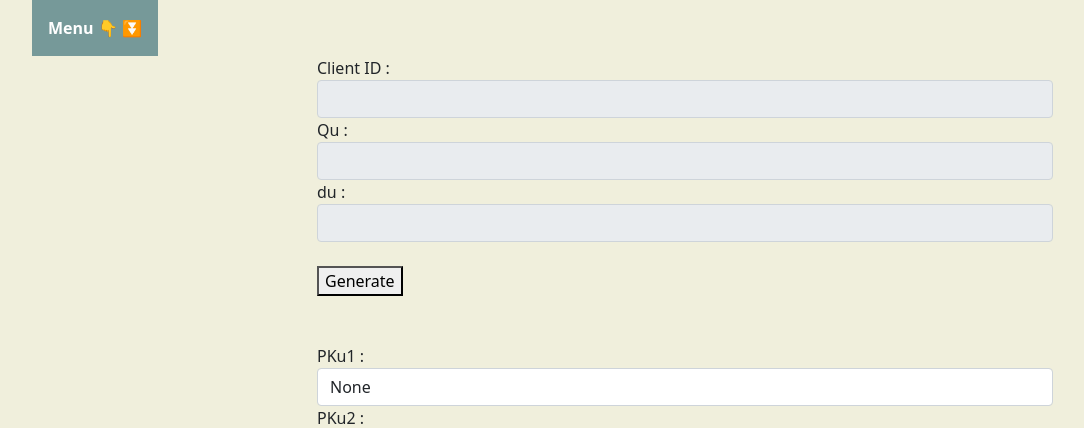
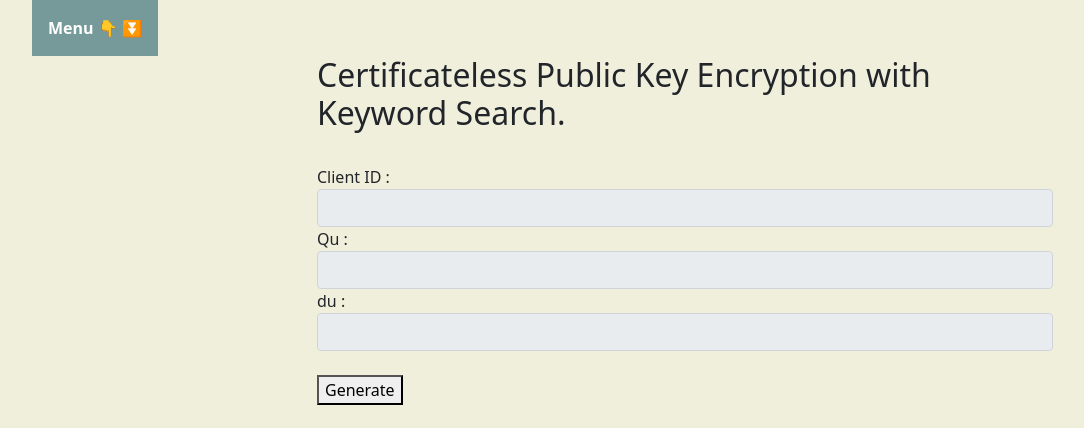
Before and after one commit to dnyaneshm36/cloundimg, a Django app: template cripto/templates/keys.html in a window 1280 px wide. Shown: the top 428 px of the page, without its empty margins (50-1134 px from the left). Run offline with Django 3.2, Linux system fonts and the light colour scheme; the template is opened without the code that fills it: values that come from a table or form of the project are taken from there, others are empty; some libraries are stand-ins or nearby versions.

Commit message:
🌀🌀  name of project is added . 🌀🌀

```diff
--- a/cripto/templates/keys.html
+++ b/cripto/templates/keys.html
@@ -97,14 +97,17 @@
     </div>
 
     <div class="container">
-        <!-- <dev class="row">
 
-        </dev> -->
         <dev class="row">
           <dev class="col-lg-3">
 
           </dev>
           <dev class="col-lg-8" >
+            <div>
+              <h2> Certificateless Public Key Encryption with Keyword
+                  Search.</h2>
+                  <br>
+            </div>
             <form id="contact-form" class="contact__form" method="POST" action="{% url 'keygen' %}">
 
               {% csrf_token %}
```
